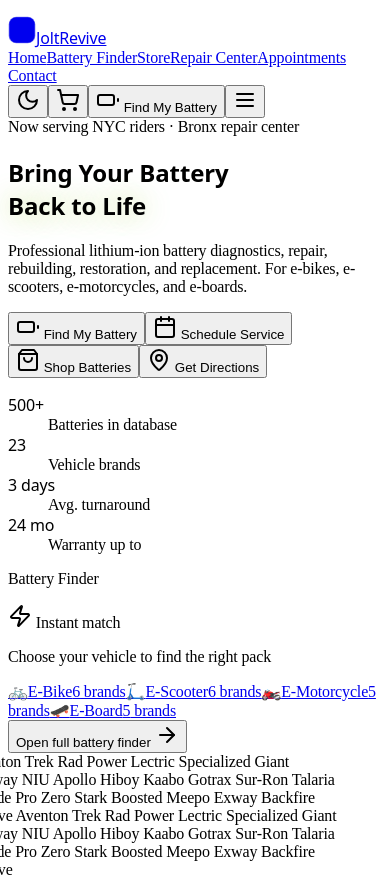
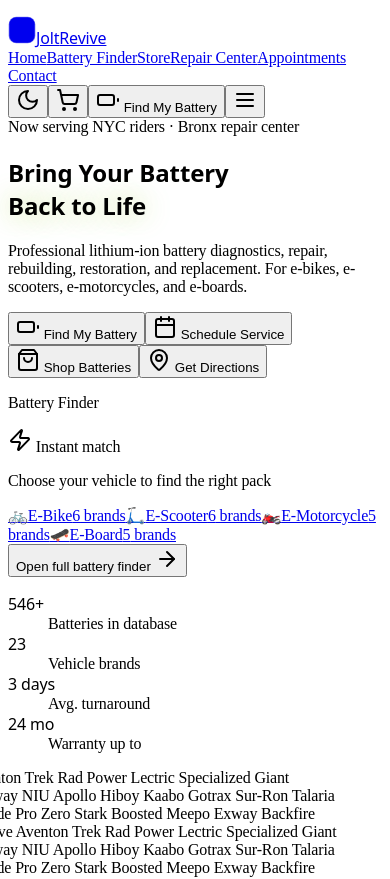
Before and after one commit to SetTheTone245/joltrevive-website, a React (Vite) app in the folder client/: page / in a window 390 px wide. Shown: the top 879 px of the page. Built offline with nearby package versions, Linux system fonts and the light colour scheme; a web font is replaced by a local one.

Commit message:
feat: expand catalog to 546 batteries; dynamic counts; mobile finder priority

```diff
--- a/client/src/components/footer.tsx
+++ b/client/src/components/footer.tsx
@@ -2,6 +2,7 @@
 import { MapPin, Phone, Mail, Clock, Zap } from "lucide-react";
 import { Logo } from "./logo";
 import { STORE_INFO } from "@/lib/siteData";
+import { batteries } from "@/lib/batteryCatalog";
 
 export function Footer() {
   return (
@@ -15,7 +16,7 @@
               New York City riders.
             </p>
             <span className="mt-4 inline-flex items-center gap-1.5 rounded-full border border-primary/30 bg-primary/10 px-2.5 py-1 text-xs font-medium text-primary">
-              <Zap className="size-3.5" /> 500+ battery database
+              <Zap className="size-3.5" /> {batteries.length}+ battery database
             </span>
           </div>
 
--- a/client/src/lib/batteryCatalog.ts
+++ b/client/src/lib/batteryCatalog.ts
@@ -130,8 +130,8 @@
     const brands = MATRIX[vt];
     for (const { brand, models } of brands) {
       for (const model of models) {
-        const voltages = VEHICLE_VOLTAGE[vt];
-        const v = voltages[Math.floor(rand() * voltages.length)];
+        // iterate every supported voltage for this model → 500+ catalog entries
+        for (const v of VEHICLE_VOLTAGE[vt]) {
         // base capacity varies by vehicle
         const capBase = vt === "E-Motorcycle" ? 40 : vt === "E-Board" ? 4 : vt === "E-Scooter" ? 15 : 14;
         const ah = Math.round((capBase + rand() * capBase * 0.8) * 10) / 10;
@@ -182,8 +182,8 @@
         });
         counter++;
 
-        // --- Refurbished variant (most models) ---
-        if (rand() > 0.18) {
+        // --- Refurbished variant (always, for catalog breadth) ---
+        if (true) {
           const rem = Math.round((72 + rand() * 22) * 10) / 10;
           const cycles = Math.floor(90 + rand() * 420);
           const refPrice = Math.round(basePrice * (0.45 + rand() * 0.2));
@@ -221,8 +221,8 @@
           counter++;
         }
 
-        // --- Rebuilt variant (some models) ---
-        if (rand() > 0.5) {
+        // --- Rebuilt variant (always, for catalog breadth) ---
+        if (true) {
           const rebuildPrice = Math.round(basePrice * (0.6 + rand() * 0.2));
           out.push({
             id: `JR-${pad(counter)}`,
@@ -256,6 +256,7 @@
             },
           });
           counter++;
+        }
         }
       }
     }
--- a/client/src/pages/home.tsx
+++ b/client/src/pages/home.tsx
@@ -7,7 +7,7 @@
 import { PageLayout, SectionHeading } from "@/components/layout";
 import { Button } from "@/components/ui/button";
 import { BatteryCard } from "@/components/battery-card";
-import { VEHICLE_TYPES, featuredBatteries, getBrandsFor, type VehicleType } from "@/lib/batteryCatalog";
+import { VEHICLE_TYPES, featuredBatteries, getBrandsFor, batteries, type VehicleType } from "@/lib/batteryCatalog";
 import { SERVICES, TESTIMONIALS, PHASE2, STORE_INFO, formatPrice } from "@/lib/siteData";
 
 const SERVICE_ICONS: Record<string, React.ElementType> = {
@@ -22,7 +22,7 @@
 export function HomePage() {
   const featured = featuredBatteries();
   const stats = [
-    { label: "Batteries in database", value: "500+" },
+    { label: "Batteries in database", value: `${batteries.length}+` },
     { label: "Vehicle brands", value: "23" },
     { label: "Avg. turnaround", value: "3 days" },
     { label: "Warranty up to", value: "24 mo" },
@@ -64,15 +64,6 @@
                   <Button variant="outline" className="w-full gap-2 sm:w-auto" size="lg"><MapPin className="size-4" /> Get Directions</Button>
                 </Link>
               </div>
-
-              <dl className="mt-10 grid grid-cols-2 gap-x-6 gap-y-4 sm:grid-cols-4">
-                {stats.map((s) => (
-                  <div key={s.label}>
-                    <dt className="font-display text-2xl font-semibold text-primary">{s.value}</dt>
-                    <dd className="text-xs text-muted-foreground">{s.label}</dd>
-                  </div>
-                ))}
-              </dl>
             </div>
 
             {/* Hero visual: battery finder quick start */}
@@ -109,6 +100,18 @@
               </div>
             </div>
           </div>
+        </div>
+
+        {/* stats strip (full width, so the finder sits right after CTAs on mobile) */}
+        <div className="relative mx-auto max-w-7xl px-4 pb-10 sm:px-6">
+          <dl className="grid grid-cols-2 gap-x-6 gap-y-4 border-t border-border pt-8 sm:grid-cols-4">
+            {stats.map((s) => (
+              <div key={s.label}>
+                <dt className="font-display text-2xl font-semibold text-primary">{s.value}</dt>
+                <dd className="text-xs text-muted-foreground">{s.label}</dd>
+              </div>
+            ))}
+          </dl>
         </div>
 
         {/* brand marquee */}
@@ -236,7 +239,7 @@
             { icon: ShieldCheck, title: "Warranty on repairs", text: "Up to 24 months on serviced parts." },
             { icon: Clock, title: "Fast turnaround", text: "Most repairs in 2–4 days." },
             { icon: Truck, title: "Ship-in or drop-off", text: "Mail your battery or visit the Bronx." },
-            { icon: Zap, title: "500+ battery database", text: "The region's largest Li-ion resource." },
+            { icon: Zap, title: `${batteries.length}+ battery database`, text: "The region's largest Li-ion resource." },
           ].map((f) => (
             <div key={f.title} className="flex items-start gap-3">
               <f.icon className="size-5 shrink-0 text-primary" />
```
